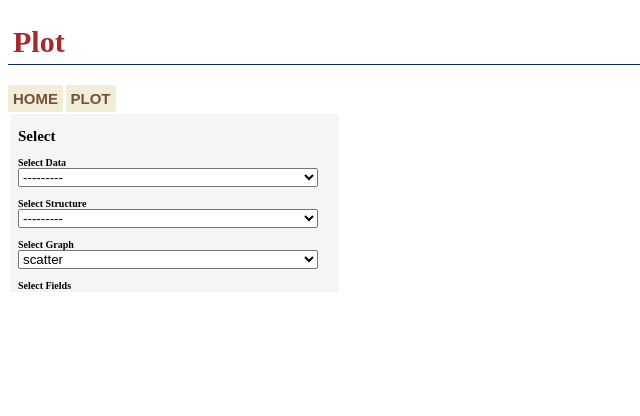
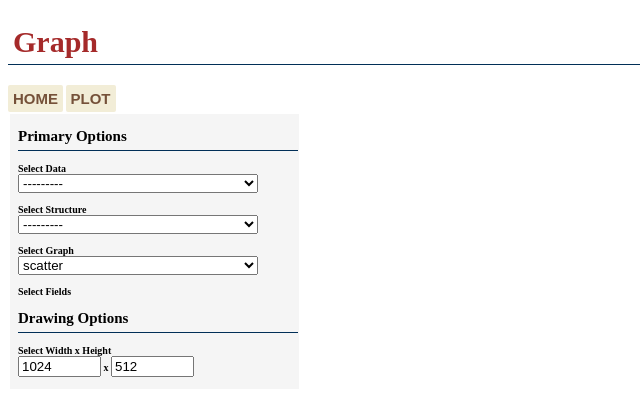
Before and after one commit to jaeminhwang-debug/test, a Django app: page /plot/ in a window 1280 px wide. Shown: the top 416 px of the page, without its empty margins (0-640 px from the left). Run offline with Django 3.2, Linux system fonts and the light colour scheme; data that the repository does not hold is empty.

Commit message:
Binary Data Graph ver.0.1

```diff
--- a/django_plotly/graph/forms.py
+++ b/django_plotly/graph/forms.py
@@ -88,6 +88,20 @@ class SelectBinFieldForm(forms.Form):
         self.fields['bf'] = forms.ChoiceField(choices=choices, label=label,
             widget=forms.Select(attrs={'class': 'small_sel'}))
 
+class GraphOption(forms.Form):
+    width = forms.DecimalField(min_value=10, initial=1024,
+        widget=forms.NumberInput(attrs={'class': 'small_sel'}))
+    height = forms.DecimalField(min_value=10, initial=512,
+        widget=forms.NumberInput(attrs={'class': 'small_sel'}))
+
+    def __str__(self):
+        return str(self.fields.get('width')) + ', ' + str(self.fields.get('height'))
+
+    def get(self, label):
+        if not hasattr(self, 'cleaned_data'):
+            self.full_clean()
+        return self.cleaned_data.get(label)
+
 def get_binstruct_formset(data=None):
     FormSetClass = forms.modelformset_factory(model=BinStruct, exclude=[],
         can_delete=True, extra=0)
@@ -105,7 +119,8 @@ def get_binfield_formset(srctype='', src=None):
         queryset=BinField.objects.filter(bs__id=src)
     elif srctype == 'formset_append': # Get formset with an extra form
         bf_fs = src
-        bf_fs.full_clean() # To access to form.cleaned_data
+        if not hasattr(bf_fs, 'cleaned_data'):
+            bf_fs.full_clean()
         values = []
         for form in bf_fs:
             label = form.cleaned_data.get('label', '') # Permit empty label
@@ -116,7 +131,8 @@ def get_binfield_formset(srctype='', src=None):
         extra = len(values) + 1
     elif srctype == 'formset_delete': # Get formset after deleting a form
         bf_fs = src
-        bf_fs.full_clean() # To access to form.cleaned_data
+        if not hasattr(bf_fs, 'cleaned_data'):
+            bf_fs.full_clean()
         values = []
         for form in bf_fs:
             if 'delete' not in form.changed_data:
@@ -161,7 +177,8 @@ def save_binstruct_binfield_formset(bs_form, bs_id, bf_fs):
     return valid
 
 def delete_binstruct_formset(bs_fs):
-    bs_fs.full_clean() # To access to form.cleaned_data
+    if not hasattr(bs_fs, 'cleaned_data'):
+        bs_fs.full_clean()
     for form in bs_fs:
         if form.cleaned_data.get('DELETE'):
             bs = form.save(commit=False)
@@ -173,7 +190,8 @@ def get_bindata_formset(data=None):
     return FormSetClass(data=data)
 
 def delete_bindata_formset(bd_fs):
-    bd_fs.full_clean() # To access to form.cleaned_data
+    if not hasattr(bd_fs, 'cleaned_data'):
+        bd_fs.full_clean()
     for form in bd_fs:
         if form.cleaned_data.get('DELETE'):
             bd = form.save(commit=False)
--- a/django_plotly/graph/static/graph/style.css
+++ b/django_plotly/graph/static/graph/style.css
@@ -11,6 +11,11 @@ html {
     border-bottom: 1px solid #012f57;
     padding: 0.5rem;
     font-size: 3rem;
+}
+
+.sub_title {
+    border-bottom: 1px solid #012f57;
+    padding-bottom: 0.5rem;
 }
 
 .btn {
@@ -44,14 +49,14 @@ html {
 .ctrl_panel {
     background-color: whitesmoke;
     font-weight: bold;
-    width: 32rem;
+    width: 28rem;
     padding-left: 0.8rem;
 }
 
 .sel {
-    width: 30rem;
+    width: 24rem;
 }
 
 .small_sel {
-    width: 8rem;
+    width: 7.5rem;
 }
--- a/django_plotly/graph/templates/graph/binstruct.html
+++ b/django_plotly/graph/templates/graph/binstruct.html
@@ -11,8 +11,8 @@
         <form method="post" action="">
             {% csrf_token %}
             <input type="button" class="btn" value="HOME" onClick="location.href='/'">
+            <input type="submit" class="btn" name="submit_del" value="DEL">
             <input type="submit" class="btn" name="submit_new" value="NEW">
-            <input type="submit" class="btn" name="submit_del" value="DEL">
             {{ bs_fs.management_form }}
             <table>
                 <th class="col_name">Structure name</th>
--- a/django_plotly/graph/templates/graph/main.html
+++ b/django_plotly/graph/templates/graph/main.html
@@ -11,7 +11,7 @@
         <h2>
             <a class="btn" href="binstruct/">STRUCTURE</a>
             <a class="btn" href="bindata/">DATA</a>
-            <a class="btn" href="plot/">PLOT</a>
+            <a class="btn" href="plot/">GRAPH</a>
         </h2>
     </body>
 </html>
--- a/django_plotly/graph/templates/graph/plot.html
+++ b/django_plotly/graph/templates/graph/plot.html
@@ -4,10 +4,10 @@
         {% load static %}
         <link rel="stylesheet" type="text/css" href="{% static 'graph/style.css' %}">
         <meta charset="utf-8">
-        <title>BinGraph: Plot</title>
+        <title>BinGraph: Graph</title>
     </head>
     <body>
-        <h1 class="title">Plot</h1>
+        <h1 class="title">Graph</h1>
         <form action="" method="post">
             {% csrf_token %}
             <input type="button" class="btn" value="HOME" onClick="location.href='/'">
@@ -15,7 +15,7 @@
             <table>
                 <tr>
                     <td class="ctrl_panel" valign="top">
-                        <h2>Select</h2>
+                        <h2 class="sub_title">Primary Options</h2>
                         <label for="{{ sel_bd.bd.auto_id }}">Select Data</label>
                         <br>
                         {{ sel_bd.bd }}
@@ -34,6 +34,14 @@
                                 {{ form.bf }}
                             {% endfor %}
                         </label>
+                        <h2 class="sub_title">Drawing Options</h2>
+                        <label>Select Width x Height
+                            <br>
+                            {{ graph_opt.width }}
+                            <span>x</span>
+                            {{ graph_opt.height }}
+                        </label>
+                        <br><br>
                     </td>
                     <td>
                         {% if plot_div %}
--- a/django_plotly/graph/views.py
+++ b/django_plotly/graph/views.py
@@ -71,7 +71,7 @@ def _save_binfield_formset(request, bs_id):
     if saved:
         response = redirect('binstruct_list')
     else:
-        response = HttpResponse('Failed to save, sorry.')
+        response = response = render(request, 'graph/error.html', {'msgs': ['Failed to save.']})
     return response
 
 def bindata_list(request):
@@ -109,7 +109,7 @@ def bindata_download(request, y, m, d, n):
             response = HttpResponse(f.read())
             response['Content-Disposition'] = 'attachment; filename=' + os.path.basename(fpath)
     else:
-        response = HttpResponse('File does not exist')
+        response = render(request, 'graph/error.html', {'msgs': ['File does not exist.']})
     return response
 
 def plot(request):
@@ -117,12 +117,14 @@ def plot(request):
     sel_bs = None
     sel_graph = None
     sel_bf_forms = None
+    graph_opt = None
     plot_div = None
 
     if request.method == 'POST':
         sel_bd = SelectBinDataForm(request.POST)
         sel_bs = SelectBinStructForm(request.POST)
         sel_graph = SelectGraphForm(request.POST)
+        graph_opt = GraphOption(request.POST)
         if sel_bs.is_valid() and sel_graph.is_valid():
             bs = sel_bs.cleaned_data.get('bs')
             graph_id = ast.literal_eval(sel_graph.cleaned_data.get('graph'))
@@ -134,19 +136,22 @@ def plot(request):
                     bs,
                     SelectGraphForm.get_id_str(graph_id),
                     sel_bf_ids,
-                    get_bindata_path(sel_bd.cleaned_data.get('bd')))
+                    get_bindata_path(sel_bd.cleaned_data.get('bd')),
+                    graph_opt)
     else:
         sel_bd = SelectBinDataForm()
         sel_bs = SelectBinStructForm()
         sel_graph = SelectGraphForm()
+        graph_opt = GraphOption()
 
     response = render(request, 'graph/plot.html',
         {'sel_bd': sel_bd, 'sel_bs': sel_bs,
-         'sel_graph': sel_graph, 'sel_bf_forms': sel_bf_forms, 'plot_div': plot_div})
+         'sel_graph': sel_graph, 'sel_bf_forms': sel_bf_forms, 'plot_div': plot_div,
+         'graph_opt': graph_opt})
 
     return response
 
-def get_plotly_html(bs, graph_id_str, bf_ids, fpath):
+def get_plotly_html(bs, graph_id_str, bf_ids, fpath, graph_opt):
     div = None
 
     # Make binary structure from the selected BinStruct
@@ -180,5 +185,6 @@ def get_plotly_html(bs, graph_id_str, bf_ids, fpath):
         fig = px.line_3d(data_frame=df, x=fls[0], y=fls[1], z=fls[2])
 
     if fig:
+        fig.update_layout(width=graph_opt.get('width'), height=graph_opt.get('height'))
         div = fig.to_html(full_html=False)
     return div
```
Also changed, not shown: 5 other files.
